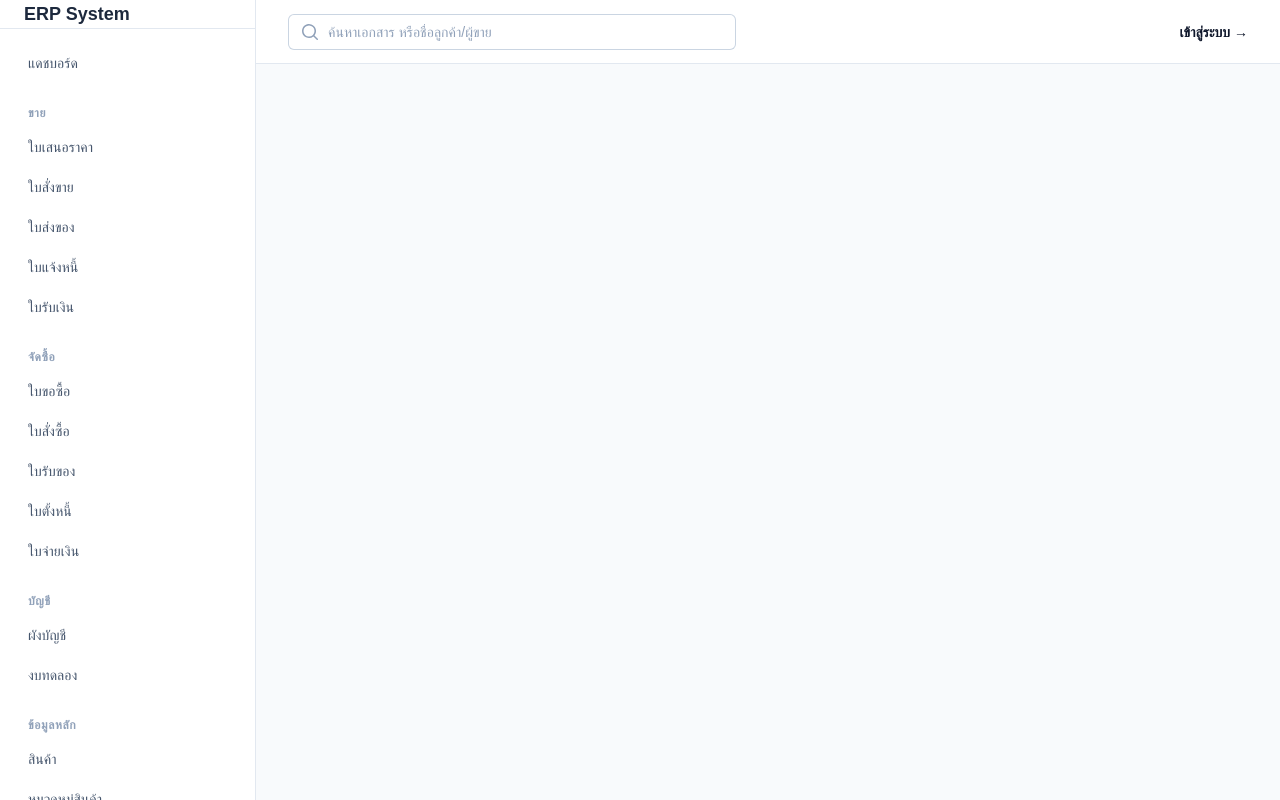
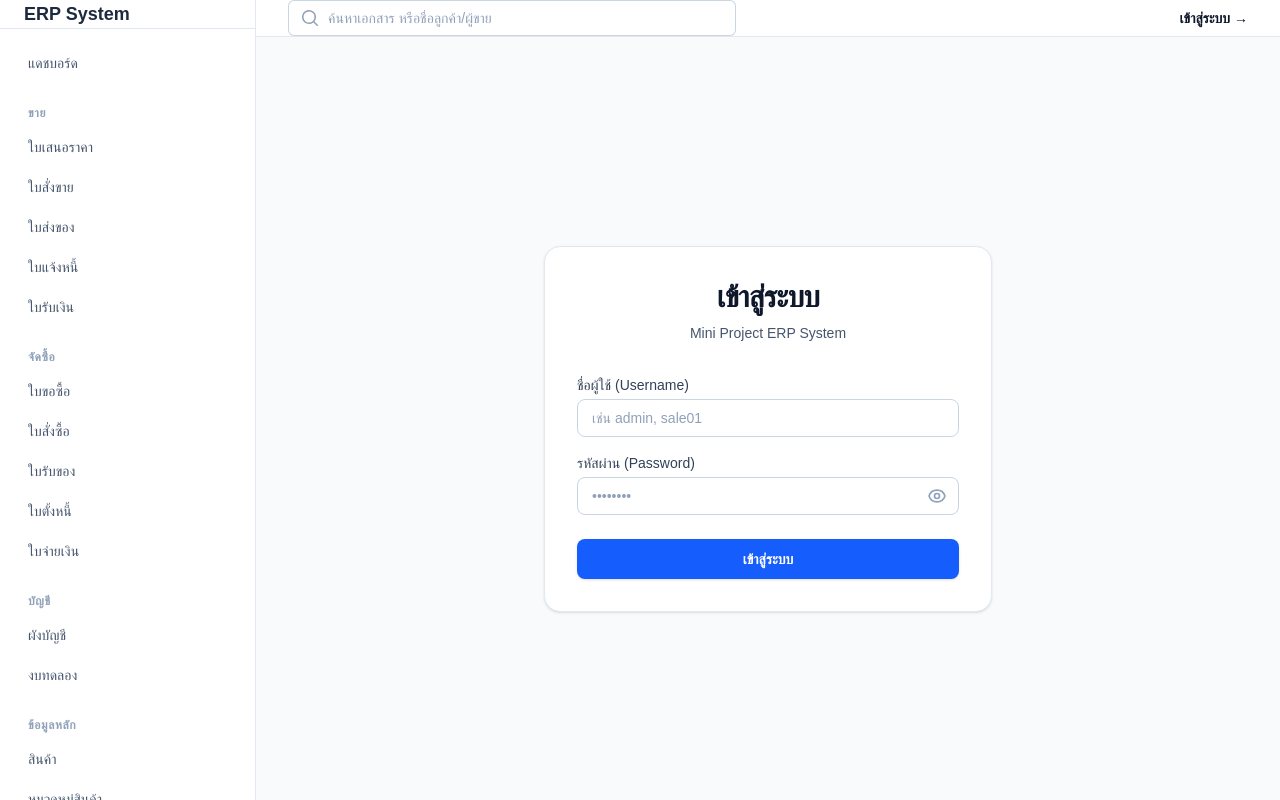
Before and after one commit to KKPQ24/ProjectERP-frontend, a Next.js app: page /auth/login in a window 1280 px wide. Built offline with nearby package versions, Linux system fonts and the light colour scheme.

Commit message:
Add files via upload

```diff
--- a/app/auth/login/page.tsx
+++ b/app/auth/login/page.tsx
@@ -1,2 +1,207 @@
-export default function Register() {
+"use client";
+
+import { useState } from "react";
+import { useRouter } from "next/navigation";
+import Link from "next/link";
+import { authApi } from "@/lib/api";
+
+export default function LoginPage() {
+  const router = useRouter();
+  const [username, setUsername] = useState("");
+  const [password, setPassword] = useState("");
+  const [showPassword, setShowPassword] = useState(false);
+  const [loading, setLoading] = useState(false);
+  const [error, setError] = useState<string | null>(null);
+
+  const handleSubmit = async (e: React.FormEvent) => {
+    e.preventDefault();
+    if (!username.trim() || !password) {
+      setError("กรุณากรอกชื่อผู้ใช้และรหัสผ่าน");
+      return;
+    }
+
+    setLoading(true);
+    setError(null);
+
+    try {
+      await authApi.login({ username: username.trim(), password });
+      router.push("/");
+      router.refresh();
+    } catch (err: unknown) {
+      if (err instanceof Error) {
+        setError(err.message || "เข้าสู่ระบบไม่สำเร็จ โปรดลองอีกครั้ง");
+      } else {
+        setError("เข้าสู่ระบบไม่สำเร็จ โปรดลองอีกครั้ง");
+      }
+    } finally {
+      setLoading(false);
+    }
+  };
+
+  return (
+    <div className="flex min-h-[calc(100vh-80px)] items-center justify-center px-4 py-12 sm:px-6 lg:px-8">
+      <div className="w-full max-w-md space-y-8 rounded-2xl border border-slate-200 bg-white p-8 shadow-sm">
+        <div className="text-center">
+          <h2 className="text-2xl font-bold tracking-tight text-slate-900 sm:text-3xl">
+            เข้าสู่ระบบ
+          </h2>
+          <p className="mt-2 text-sm text-slate-600">Mini Project ERP System</p>
+        </div>
+
+        {error && (
+          <div className="rounded-lg border border-red-200 bg-red-50 p-4 text-sm text-red-700">
+            <div className="flex items-center gap-2">
+              <svg
+                className="h-5 w-5 shrink-0 text-red-500"
+                viewBox="0 0 20 20"
+                fill="currentColor"
+              >
+                <path
+                  fillRule="evenodd"
+                  d="M10 18a8 8 0 100-16 8 8 0 000 16zM8.28 7.22a.75.75 0 00-1.06 1.06L8.94 10l-1.72 1.72a.75.75 0 101.06 1.06L10 11.06l1.72 1.72a.75.75 0 101.06-1.06L11.06 10l1.72-1.72a.75.75 0 00-1.06-1.06L10 8.94 8.28 7.22z"
+                  clipRule="evenodd"
+                />
+              </svg>
+              <span>{error}</span>
+            </div>
+          </div>
+        )}
+
+        <form className="mt-8 space-y-6" onSubmit={handleSubmit}>
+          <div className="space-y-4">
+            <div>
+              <label
+                htmlFor="username"
+                className="block text-sm font-medium text-slate-700"
+              >
+                ชื่อผู้ใช้ (Username)
+              </label>
+              <div className="mt-1">
+                <input
+                  id="username"
+                  name="username"
+                  type="text"
+                  autoComplete="username"
+                  required
+                  value={username}
+                  onChange={(e) => setUsername(e.target.value)}
+                  placeholder="เช่น admin, sale01"
+                  className="block w-full rounded-lg border border-slate-300 bg-white px-3.5 py-2 text-slate-900 placeholder-slate-400 focus:border-blue-500 focus:outline-none focus:ring-1 focus:ring-blue-500 sm:text-sm"
+                />
+              </div>
+            </div>
+
+            <div>
+              <label
+                htmlFor="password"
+                className="block text-sm font-medium text-slate-700"
+              >
+                รหัสผ่าน (Password)
+              </label>
+              <div className="relative mt-1">
+                <input
+                  id="password"
+                  name="password"
+                  type={showPassword ? "text" : "password"}
+                  autoComplete="current-password"
+                  required
+                  value={password}
+                  onChange={(e) => setPassword(e.target.value)}
+                  placeholder="••••••••"
+                  className="block w-full rounded-lg border border-slate-300 bg-white px-3.5 py-2 pr-10 text-slate-900 placeholder-slate-400 focus:border-blue-500 focus:outline-none focus:ring-1 focus:ring-blue-500 sm:text-sm"
+                />
+                <button
+                  type="button"
+                  onClick={() => setShowPassword(!showPassword)}
+                  className="absolute inset-y-0 right-0 flex items-center pr-3 text-slate-400 hover:text-slate-600"
+                  tabIndex={-1}
+                >
+                  {showPassword ? (
+                    <svg
+                      className="h-5 w-5"
+                      fill="none"
+                      stroke="currentColor"
+                      viewBox="0 0 24 24"
+                    >
+                      <path
+                        strokeLinecap="round"
+                        strokeLinejoin="round"
+                        strokeWidth="2"
+                        d="M13.875 18.825A10.05 10.05 0 0112 19c-4.478 0-8.268-2.943-9.543-7a9.97 9.97 0 011.563-3.029m5.858.908a3 3 0 114.243 4.243M9.878 9.878l4.242 4.242M9.88 9.88l-3.29-3.29m7.532 7.532l3.29 3.29M3 3l18 18"
+                      />
+                    </svg>
+                  ) : (
+                    <svg
+                      className="h-5 w-5"
+                      fill="none"
+                      stroke="currentColor"
+                      viewBox="0 0 24 24"
+                    >
+                      <path
+                        strokeLinecap="round"
+                        strokeLinejoin="round"
+                        strokeWidth="2"
+                        d="M15 12a3 3 0 11-6 0 3 3 0 016 0z"
+                      />
+                      <path
+                        strokeLinecap="round"
+                        strokeLinejoin="round"
+                        strokeWidth="2"
+                        d="M2.458 12C3.732 7.943 7.523 5 12 5c4.478 0 8.268 2.943 9.542 7-1.274 4.057-5.064 7-9.542 7-4.477 0-8.268-2.943-9.542-7z"
+                      />
+                    </svg>
+                  )}
+                </button>
+              </div>
+            </div>
+          </div>
+
+          <div>
+            <button
+              type="submit"
+              disabled={loading}
+              className="flex w-full justify-center rounded-lg bg-blue-600 px-4 py-2.5 text-sm font-semibold text-white shadow-sm transition hover:bg-blue-700 focus:outline-none focus:ring-2 focus:ring-blue-500 focus:ring-offset-2 disabled:cursor-not-allowed disabled:opacity-60"
+            >
+              {loading ? (
+                <div className="flex items-center gap-2">
+                  <svg
+                    className="h-4 w-4 animate-spin text-current"
+                    fill="none"
+                    viewBox="0 0 24 24"
+                  >
+                    <circle
+                      className="opacity-25"
+                      cx="12"
+                      cy="12"
+                      r="10"
+                      stroke="currentColor"
+                      strokeWidth="4"
+                    />
+                    <path
+                      className="opacity-75"
+                      fill="currentColor"
+                      d="M4 12a8 8 0 018-8V0C5.373 0 0 5.373 0 12h4zm2 5.291A7.962 7.962 0 014 12H0c0 3.042 1.135 5.824 3 7.938l3-2.647z"
+                    />
+                  </svg>
+                  <span>กำลังเข้าสู่ระบบ...</span>
+                </div>
+              ) : (
+                "เข้าสู่ระบบ"
+              )}
+            </button>
+          </div>
+        </form>
+
+        {/* <div className="text-center text-sm text-slate-600">
+          ยังไม่มีบัญชีผู้ใช้?{" "}
+          <Link
+            href="/auth/register"
+            className="font-semibold text-slate-900 underline-offset-4 hover:underline"
+          >
+            ลงทะเบียน
+          </Link>
+        </div> */}
+      </div>
+    </div>
+  );
 }
```
